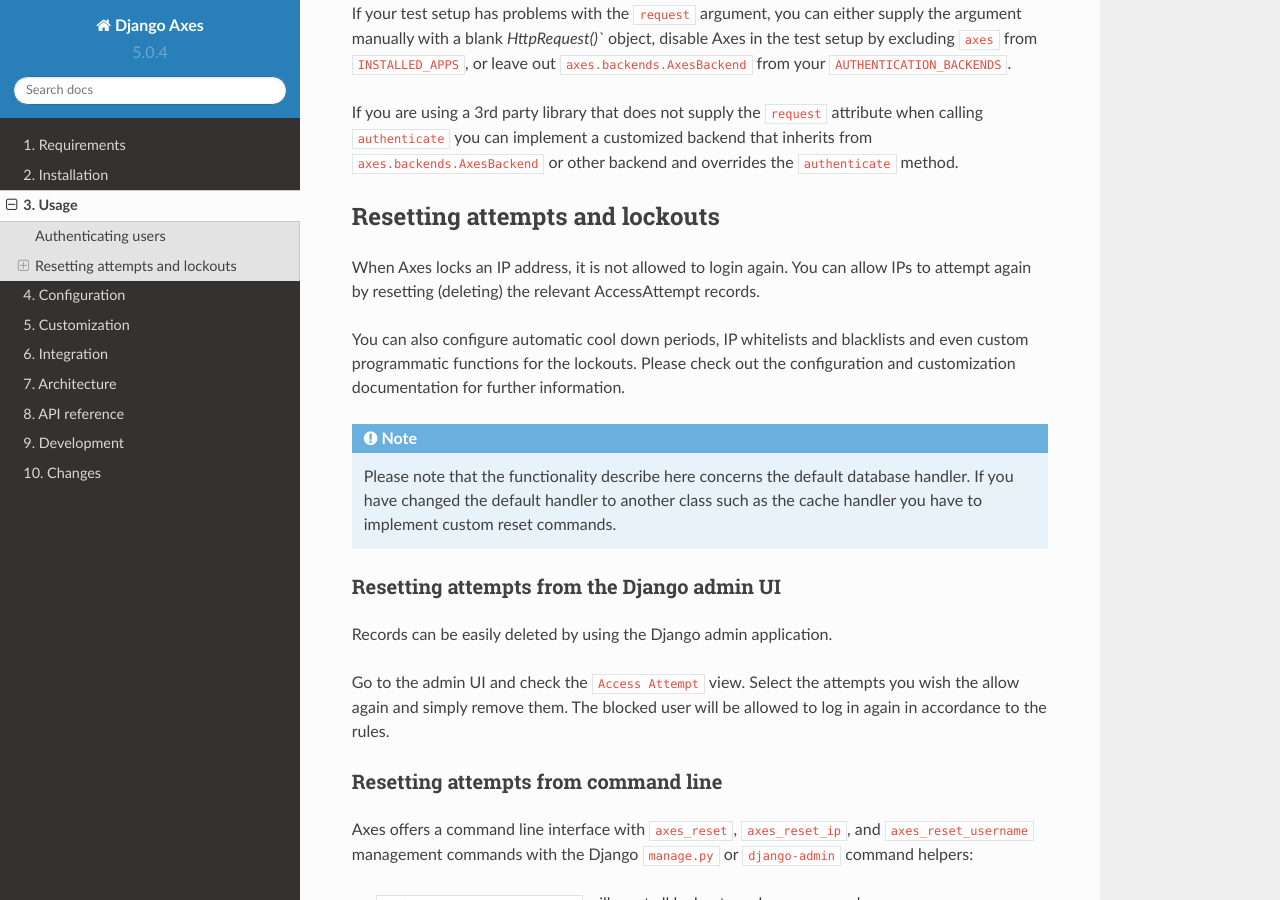
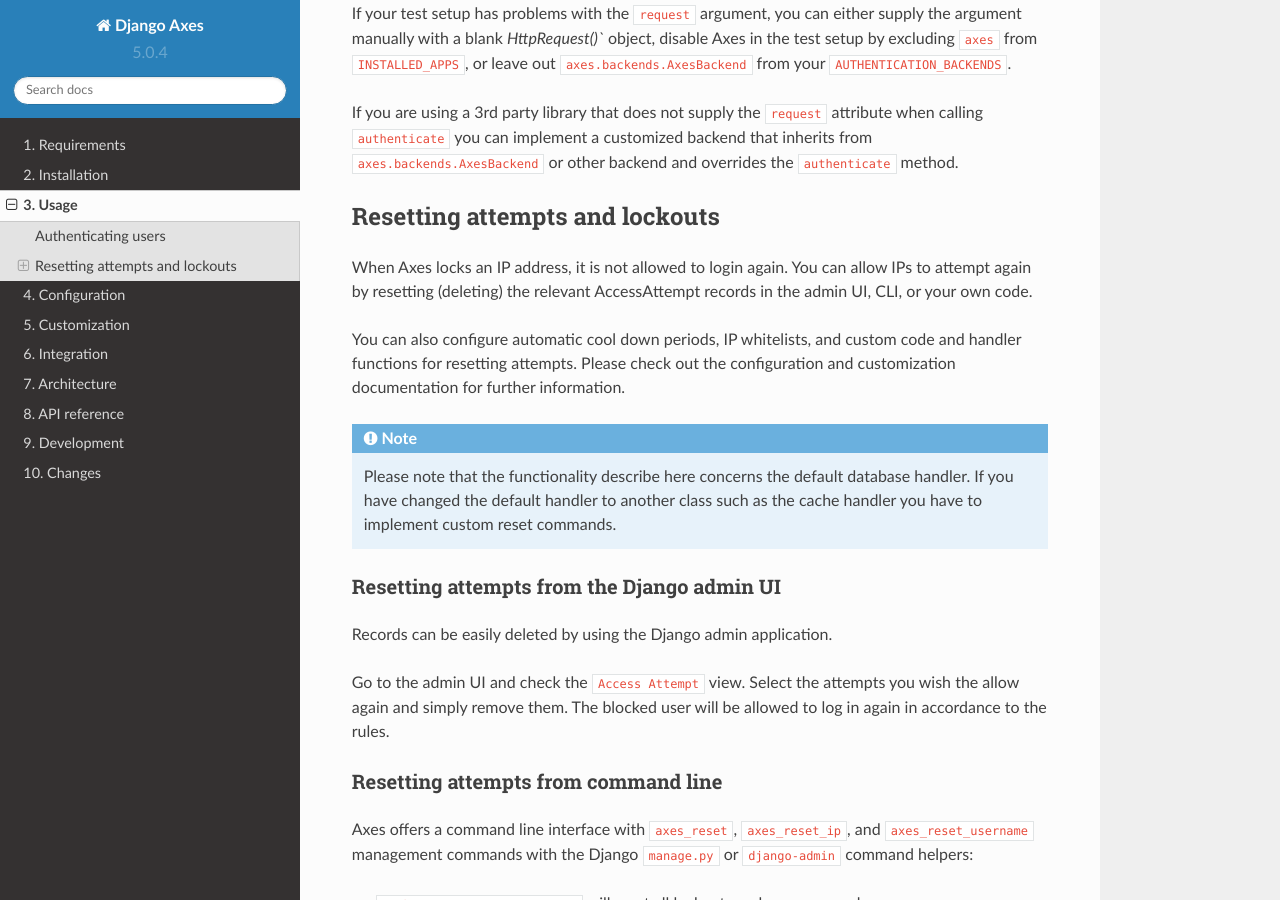
Before and after one commit to jazzband/django-axes, a Sphinx documentation site: the page built from docs/3_usage.rst, in a window 1280 px wide and 900 px high, scrolled down 877 px. Built offline with Sphinx 7.4.7 and the Read the Docs theme 2.0.0, drawn with Linux system fonts in a browser that asks for light colours.

Commit message:
Improve usage documentation readability

```diff
--- a/docs/3_usage.rst
+++ b/docs/3_usage.rst
@@ -54,10 +54,10 @@
 
 When Axes locks an IP address, it is not allowed to login again.
 You can allow IPs to attempt again by resetting (deleting)
-the relevant AccessAttempt records.
+the relevant AccessAttempt records in the admin UI, CLI, or your own code.
 
-You can also configure automatic cool down periods, IP whitelists and blacklists
-and even custom programmatic functions for the lockouts. Please check out the
+You can also configure automatic cool down periods, IP whitelists, and custom
+code and handler functions for resetting attempts. Please check out the
 configuration and customization documentation for further information.
 
 .. note::
```
